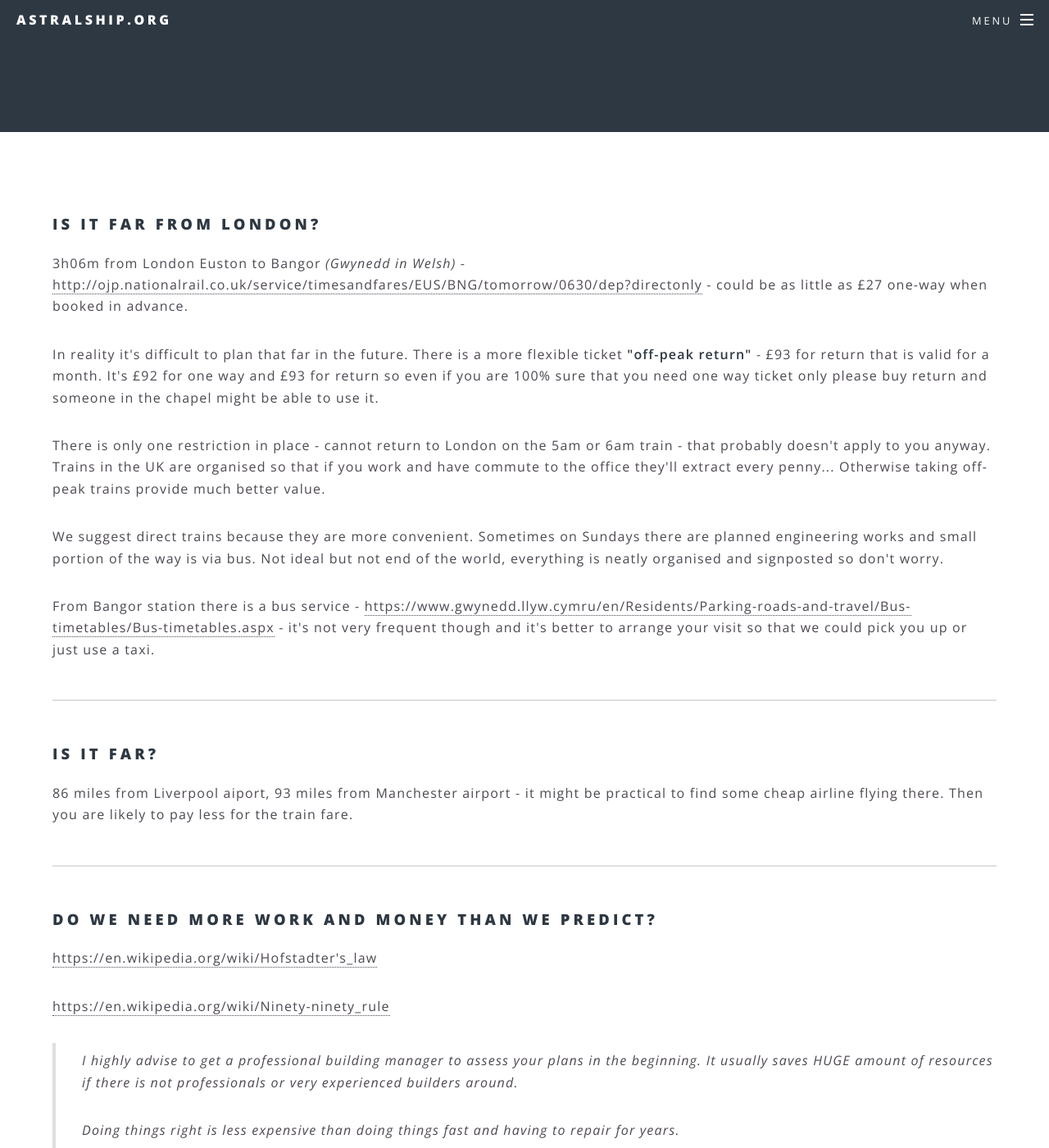
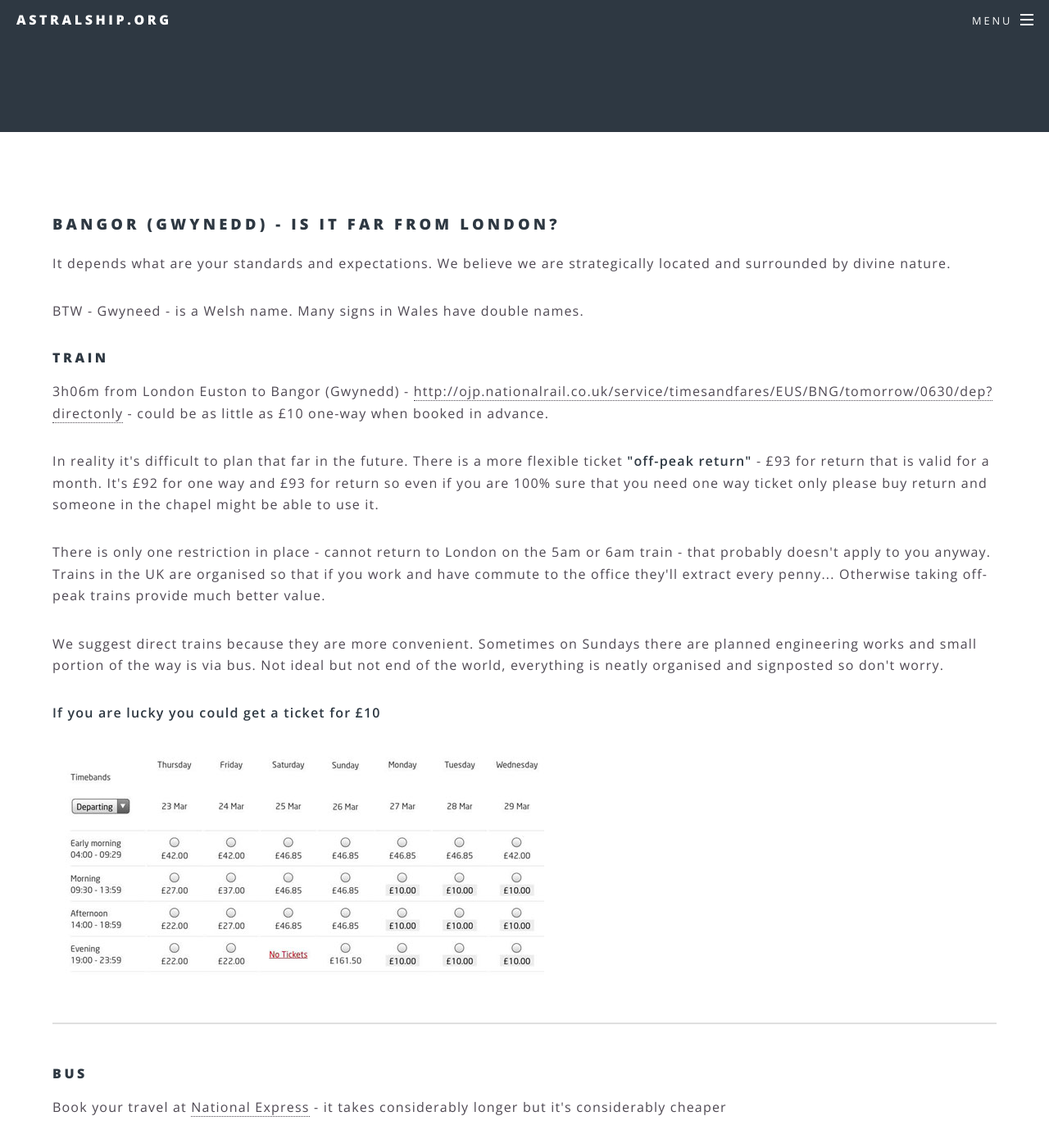
Before and after one commit to astralship/astralship.github.io, a Jekyll site: the page built from faq.html, in a window 1280 px wide and 1400 px high, scrolled down 192 px. Shown: the whole window at 82% size. Built offline with Jekyll 4.4.1, drawn with Linux system fonts in a browser that asks for light colours; comment, search, counter and statistics services are not loaded; some of the changed text lies outside the part shown.

Commit message:
More about travel

```diff
--- a/faq.html
+++ b/faq.html
@@ -3,14 +3,35 @@ layout: page
 title: FAQ
 order: 997
 ---
-	<h3>Is it far from London?</h3>
-	<p>3h06m from London Euston to Bangor <em>(Gwynedd in Welsh)</em> - <a href="http://ojp.nationalrail.co.uk/service/timesandfares/EUS/BNG/tomorrow/0630/dep?directonly">http://ojp.nationalrail.co.uk/service/timesandfares/EUS/BNG/tomorrow/0630/dep?directonly</a> - could be as little as £27 one-way when booked in advance.</p>
+	<h3>Bangor (Gwynedd) - is it far from London?</h3>
+
+	<p>It depends what are your standards and expectations. We believe we are strategically located and surrounded by divine nature.</p>
+
+	<p>BTW - Gwyneed - is a Welsh name. Many signs in Wales have double names.</p>
+
+	<h4>Train</h4>
+
+	<p>3h06m from London Euston to Bangor (Gwynedd)</em> - <a href="http://ojp.nationalrail.co.uk/service/timesandfares/EUS/BNG/tomorrow/0630/dep?directonly">http://ojp.nationalrail.co.uk/service/timesandfares/EUS/BNG/tomorrow/0630/dep?directonly</a> - could be as little as £10 one-way when booked in advance.</p>
 
 	<p>In reality it's difficult to plan that far in the future. There is a more flexible ticket <strong>"off-peak return"</strong> - £93 for return that is valid for a month. It's £92 for one way and £93 for return so even if you are 100% sure that you need one way ticket only please buy return and someone in the chapel might be able to use it.</p>
 
 	<p>There is only one restriction in place - cannot return to London on the 5am or 6am train - that probably doesn't apply to you anyway. Trains in the UK are organised so that if you work and have commute to the office they'll extract every penny... Otherwise taking off-peak trains provide much better value. </p>
 
 	<p>We suggest direct trains because they are more convenient. Sometimes on Sundays there are planned engineering works and small portion of the way is via bus. Not ideal but not end of the world, everything is neatly organised and signposted so don't worry.</p>
+
+	<p><strong>If you are lucky you could get a ticket for £10</strong></p>
+
+	<img src="images/tickets-train-10.jpg">
+
+	<hr>
+
+	<h4>Bus</h4>
+
+	<p>Book your travel at <a href="http://www.nationalexpress.com/">National Express</a> - it takes considerably longer but it's considerably cheaper</p>
+
+	<img src="images/tickets-bus-13.jpg">
+
+	<h3>Travel from the station</h3>
 
 	<p>From Bangor station there is a bus service - <a href="https://www.gwynedd.llyw.cymru/en/Residents/Parking-roads-and-travel/Bus-timetables/Bus-timetables.aspx">https://www.gwynedd.llyw.cymru/en/Residents/Parking-roads-and-travel/Bus-timetables/Bus-timetables.aspx</a> - it's not very frequent though and it's better to arrange your visit so that we could pick you up or just use a taxi.</p>
 
```
